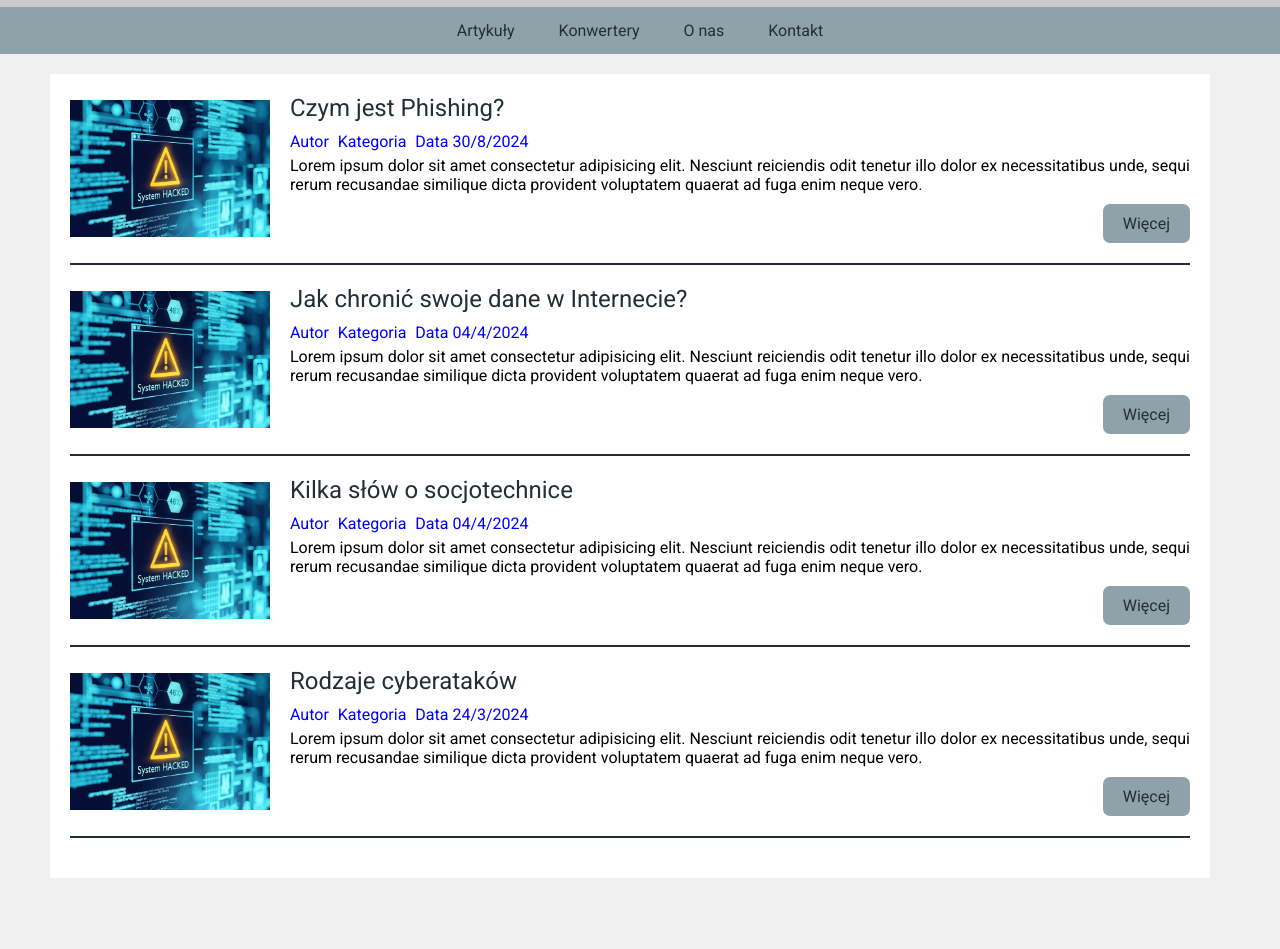
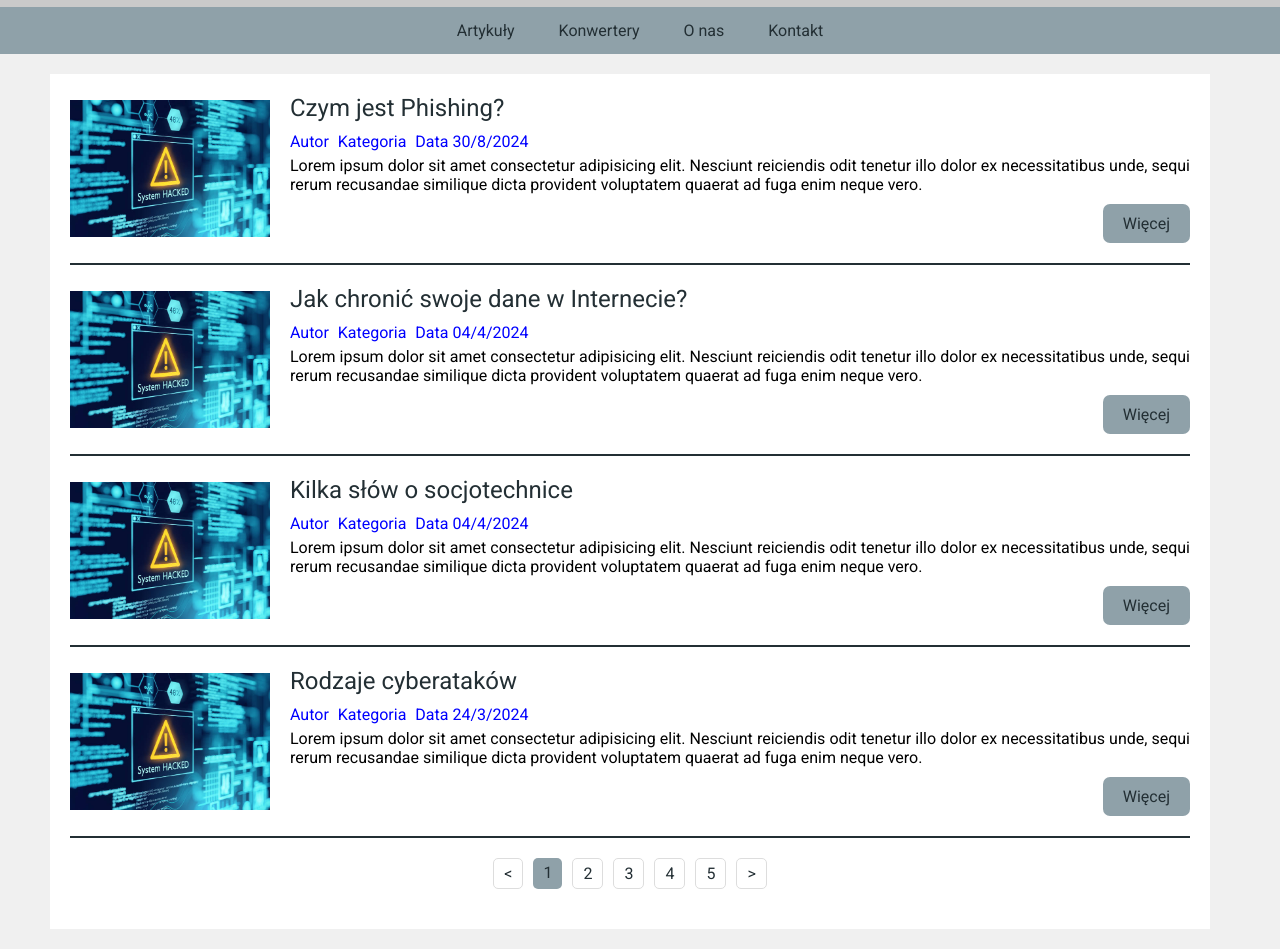
Before and after one commit to jgajdzinska/cybersecurity-blog-template, a plain HTML site: page index.html in a window 1280 px wide. Shown: the part 135-1084 px from the top of the page. Before the commit the page ends 1033 px from the top, so only its background shows below. Drawn offline with Linux system fonts and the light colour scheme.

Commit message:
#0001 - added pagination

```diff
--- a/css/style.css
+++ b/css/style.css
@@ -140,3 +140,29 @@ header h1 {
 .read-more:hover {
     background-color: #bbc2c5;
 }
+
+.pagination {
+    display: flex;
+    justify-content: center;
+    margin: 20px 0px;
+}
+
+.pagination a {
+    color: #232f34;
+    padding: 5px 10px;
+    text-decoration: none;
+    margin: 0px 5px;
+    border: 1px solid #DDDDDD;
+    border-radius: 5px;
+}
+
+.pagination a:hover {
+    background-color: #8fa1a9;
+    color: #232f34;
+}
+
+.pagination a.active {
+    background-color: #8fa1a9;
+    color: #232f34;
+    border: none;
+}
--- a/index.html
+++ b/index.html
@@ -71,7 +71,19 @@
                 </div>
             </div>
 
+            <div class="pagination">
+                <a href="#">&lt;</a>
+                <a href="#" class="active">1</a>
+                <a href="#">2</a>
+                <a href="#">3</a>
+                <a href="#">4</a>
+                <a href="#">5</a>
+                <a href="#">&gt;</a>
+            </div>
+
         </div>
+
+
     </div>
 </body>
 </html>
```
